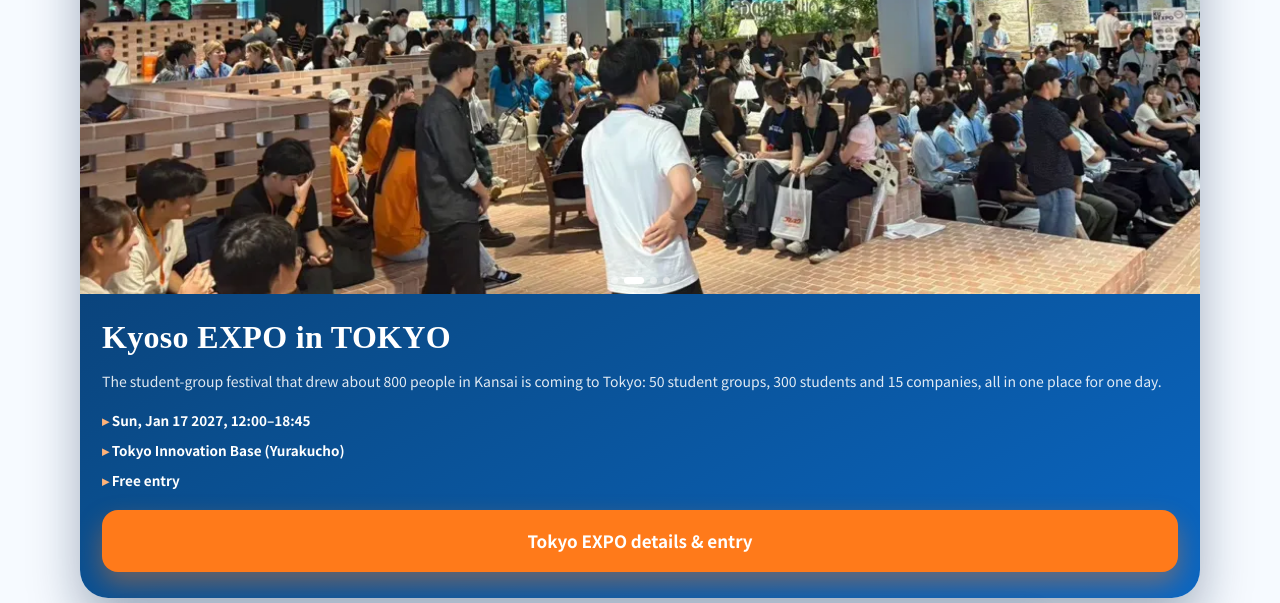
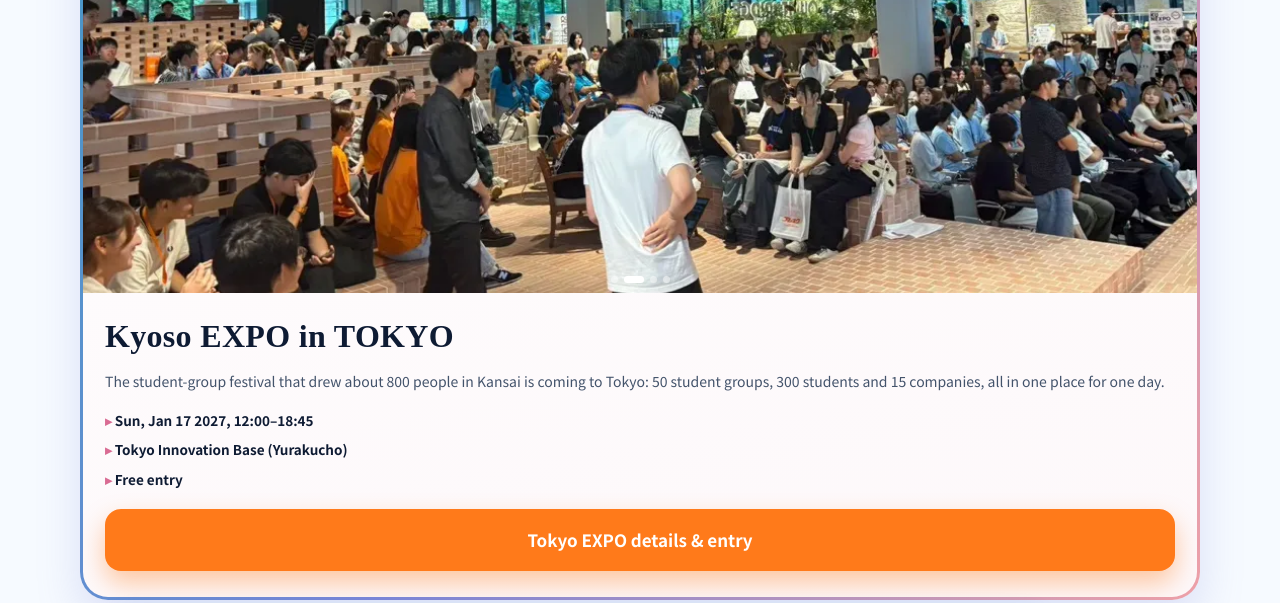
Before and after one commit to 3twowings28113-cpu/tsubasa-card, a website: page public/index.html in a window 1280 px wide. Shown: the part 1145-1748 px from the top of the page. Drawn offline with Linux system fonts and the light colour scheme; no server answers; a web font is replaced by a local one.

Commit message:
EXPO promo: white card with Kyoso Instagram gradient ring (was LinkedIn-blue navy); poster shown uncropped

```diff
--- a/public/css/main.css
+++ b/public/css/main.css
@@ -722,3 +722,17 @@
 .org__links { display: flex; gap: 8px; flex-wrap: wrap; width: 100%; margin-top: 12px; }
 .org__about { display: inline-flex; align-items: center; padding: 10px 18px; border-radius: 999px; background: var(--ink); color: #fff; font-weight: 700; font-size: .95rem; text-decoration: none; }
 .org__sub { display: inline-flex; align-items: center; padding: 10px 16px; border-radius: 999px; border: 1.5px solid var(--blue); color: var(--blue); font-weight: 700; font-size: .9rem; text-decoration: none; background: #fff; }
+
+/* EXPO promo restyle (2026-11-01): white card + Kyoso Instagram-icon gradient ring.
+   The old navy gradient ended in #0A66C2 — literally LinkedIn blue (user flag). */
+.expo-promo {
+  border: 3px solid transparent;
+  background: linear-gradient(170deg, #ffffff, #fdf8fa) padding-box,
+              linear-gradient(115deg, #3d9bc4 0%, #7a86d8 48%, #eda0a8 100%) border-box;
+  color: var(--ink);
+  box-shadow: 0 20px 44px rgba(122, 134, 216, .22);
+}
+.expo-promo__slider { background: #fff3df; }
+.expo-promo__img--poster { object-fit: contain; }
+.expo-promo__desc { color: #43536b; }
+.expo-promo__facts li::before { color: #d96b93; }
--- a/public/index.html
+++ b/public/index.html
@@ -18,12 +18,12 @@
 <link rel="preconnect" href="https://fonts.gstatic.com" crossorigin>
 <link rel="stylesheet" href="https://fonts.googleapis.com/css2?family=Zen+Kaku+Gothic+New:wght@700;900&family=Noto+Sans+JP:wght@400;500;700&family=Caveat:wght@700&family=Shippori+Mincho+B1:wght@600;700;800&display=swap">
 <link rel="preload" as="image" href="assets/photos/hero-wings.webp">
-<link rel="stylesheet" href="css/main.css?v=20251101c">
+<link rel="stylesheet" href="css/main.css?v=20251101d">
 <script src="js/boot.js"></script>
 <script src="vendor/gsap.min.js" defer></script>
 <script src="vendor/ScrollTrigger.min.js" defer></script>
 <script src="vendor/Flip.min.js" defer></script>
-<script type="module" src="js/main.js?v=20251101c"></script>
+<script type="module" src="js/main.js?v=20251101d"></script>
 </head>
 <body>
 <a class="skip-link" href="#contact">連絡先へ移動</a>
--- a/public/js/ask.js
+++ b/public/js/ask.js
@@ -1,6 +1,6 @@
 // "Ask Tsubasa AI": answers from the public knowledge file on the server.
 import { t, L, getLang, el, onLang, reducedMotion } from './i18n.js';
-import { api } from './api.js?v=20251101c';
+import { api } from './api.js?v=20251101d';
 
 const history = [];
 let busy = false;
--- a/public/js/gate.js
+++ b/public/js/gate.js
@@ -2,7 +2,7 @@
 // hero card. The choice reorders the page and retunes the highlights; it is
 // remembered, and the chips further down can change it any time.
 import { L, el } from './i18n.js';
-import { savedAudience, chooseAudience } from './sections.js?v=20251101c';
+import { savedAudience, chooseAudience } from './sections.js?v=20251101d';
 
 /* Move sections around so the most relevant story comes first. */
 export function applyLayout(id) {
--- a/public/js/sections.js
+++ b/public/js/sections.js
@@ -166,7 +166,7 @@
   cta.textContent = t.cta || '';
   const track = host.querySelector('[data-expo-track]');
   const dots = host.querySelector('[data-expo-dots]');
-  track.replaceChildren(...(data.images || []).map((src) => el('img', { class: 'expo-promo__img', src, alt: '', loading: 'lazy', decoding: 'async' })));
+  track.replaceChildren(...(data.images || []).map((src) => el('img', { class: 'expo-promo__img' + (src.includes('poster') ? ' expo-promo__img--poster' : ''), src, alt: '', loading: 'lazy', decoding: 'async' })));
   dots.replaceChildren(...(data.images || []).map((_, i) => el('span', { class: 'expo-promo__dot' + (i === 0 ? ' is-on' : '') })));
   startExpoSlider(host, (data.images || []).length);
 }
--- a/public/js/wingwall.js
+++ b/public/js/wingwall.js
@@ -1,6 +1,6 @@
 // "Wing of Encounters": every approved feather someone leaves lights up one feather of this wing.
 import { t, getLang, el, onLang, reducedMotion } from './i18n.js';
-import { api, visitorId } from './api.js?v=20251101c';
+import { api, visitorId } from './api.js?v=20251101d';
 
 const PALETTE = ['#0A66C2', '#1F7AE0', '#4FA3FF', '#7FB8F5', '#FF8A3D', '#2E7DD1', '#9CC3EA', '#FFB27A'];
 const NS = 'http://www.w3.org/2000/svg';
```
Also changed, not shown: public/js/main.js (+9 -9 lines).
